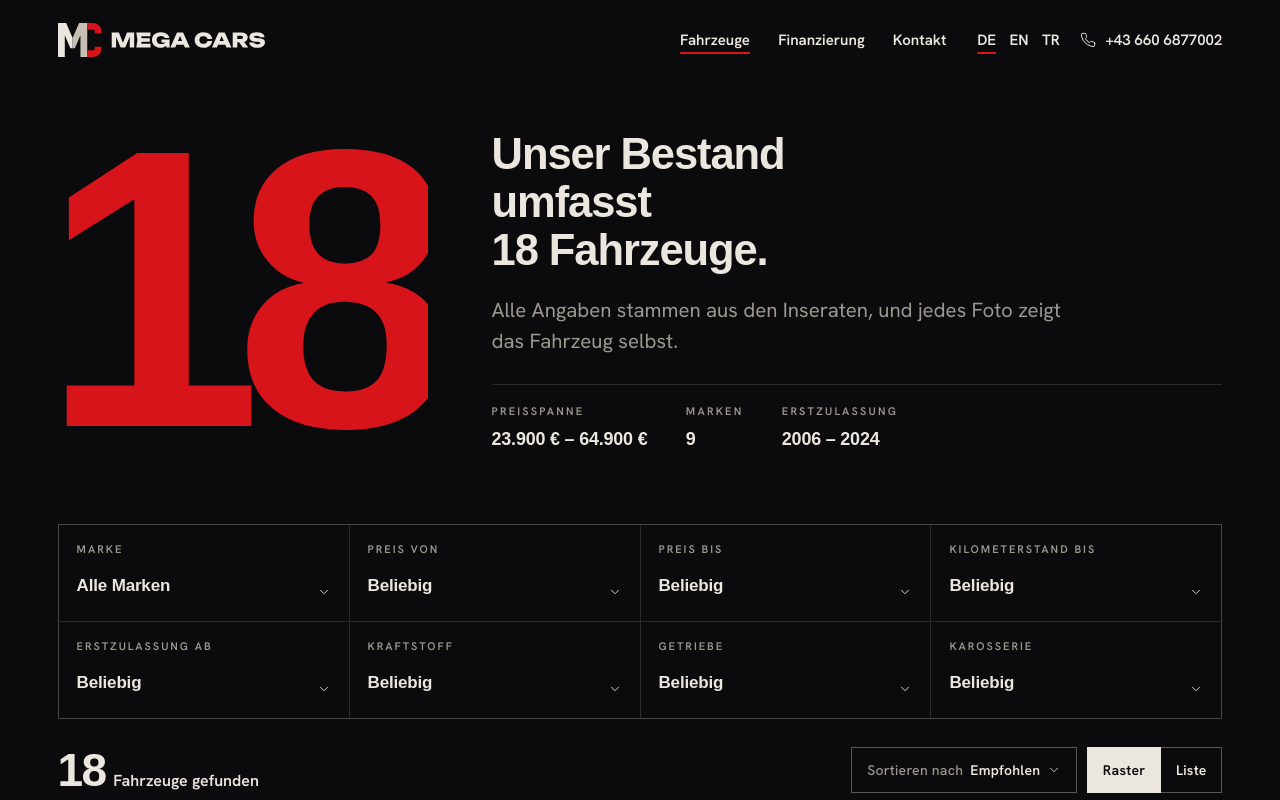
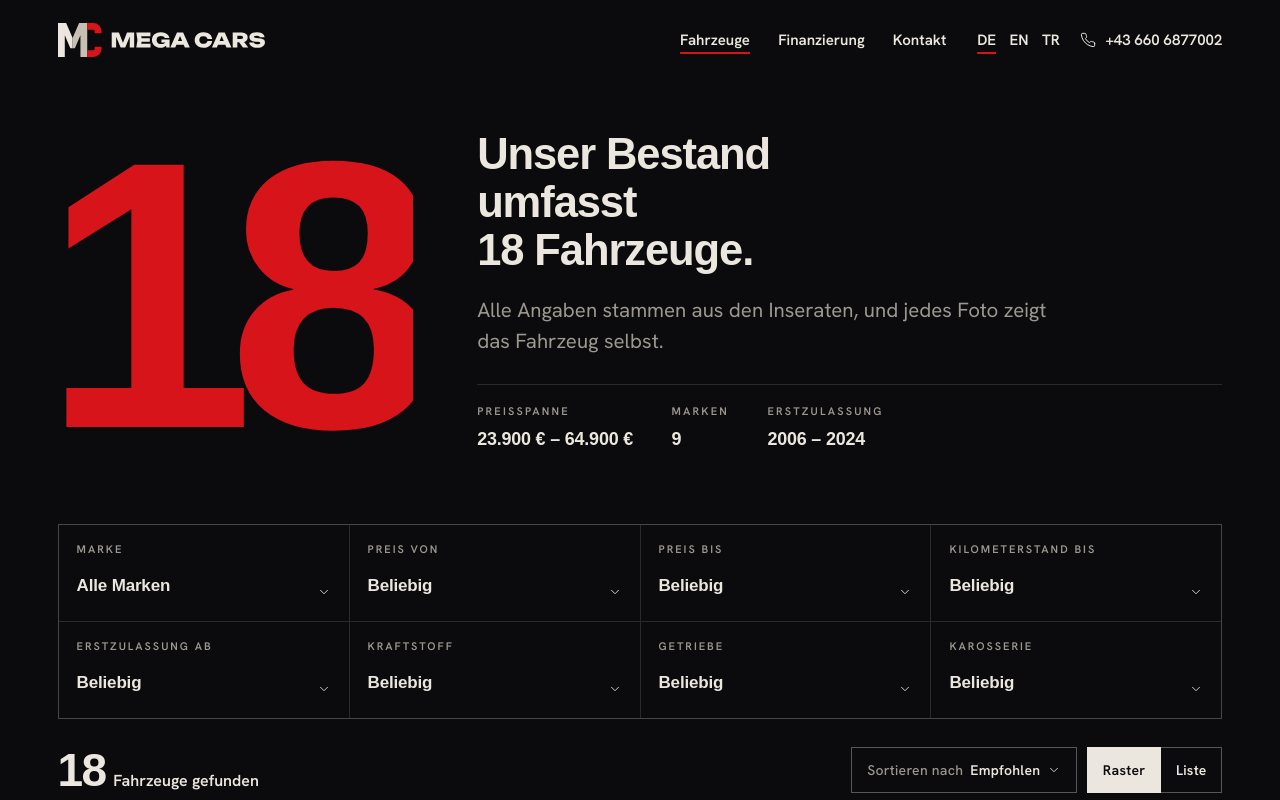
Before and after one commit to volkancatak1309-max/megacars, a Next.js app: page /de/fahrzeuge in a window 1280 px wide. Shown: the top 800 px of the page. Built offline with nearby package versions, Linux system fonts and the light colour scheme; a web font is replaced by a local one.

Commit message:
fix: liste sayisi (18) kesilmiyor ve hane sayisina gore boyutlaniyor; SplitText satir maskelerinde son glif payi; TR aksanlari
Co-Authored-By: Claude Fable 5.1 <noreply@anthropic.com>

```diff
--- a/components/site/Reveals.tsx
+++ b/components/site/Reveals.tsx
@@ -112,7 +112,14 @@ export function LinesUp({ as = 'h2', className, children, id, lang }: { as?: Ele
             tag: 'span',
             aria: 'none',
             autoSplit: true,
-            onSplit: (self) => gsap.from(self.lines, { yPercent: 110, duration: 1.1, stagger: 0.1, ease: 'expo.out', scrollTrigger: { trigger: el, start: 'top 85%', once: true } }),
+            onSplit: (self) => {
+              // the line masks get room for the last glyph's overhang (see .mline in motion.css)
+              ;((self as unknown as { masks?: HTMLElement[] }).masks ?? []).forEach((m) => {
+                m.style.paddingRight = '0.15em'
+                m.style.marginRight = '-0.15em'
+              })
+              return gsap.from(self.lines, { yPercent: 110, duration: 1.1, stagger: 0.1, ease: 'expo.out', scrollTrigger: { trigger: el, start: 'top 85%', once: true } })
+            },
           })
         }),
       )
--- a/components/vehicles/VehicleList.tsx
+++ b/components/vehicles/VehicleList.tsx
@@ -314,7 +314,7 @@ export function VehicleList({ cards, options, initial }: { cards: CardVehicle[];
   return (
     <div className="vl pg wide">
       <header className="vl-head">
-        <p className="vl-num" aria-hidden="true">
+        <p className="vl-num" aria-hidden="true" style={{ ['--digits' as string]: String(cards.length).padStart(2, '0').length }}>
           <span className="mline rise">
             <span className="tabular">{String(cards.length).padStart(2, '0')}</span>
           </span>
--- a/styles/list.css
+++ b/styles/list.css
@@ -25,13 +25,23 @@
 }
 
 .vl-num {
+  /* The size follows the number of digits (--digits from the component), so 9, 66 or
+     120 all fit the room on every width: Unbounded 900 digits take ≈ 0.8 em each with
+     this spacing. */
+  --vl-room: calc(100vw - 2 * var(--page));
   font-family: var(--f-display);
   font-weight: 900;
-  font-size: clamp(8.5rem, 31vw, 25rem);
+  font-size: min(clamp(8.5rem, 31vw, 25rem), calc(var(--vl-room) / (var(--digits, 2) * 0.84)));
   line-height: 0.78;
   letter-spacing: -0.07em;
   color: var(--red);
   margin-left: -0.04em;
+}
+
+@media (min-width: 900px) {
+  .vl-num {
+    --vl-room: calc(min(100vw - 2 * var(--page), var(--wide)) * 0.55);
+  }
 }
 
 .vl-intro {
```
